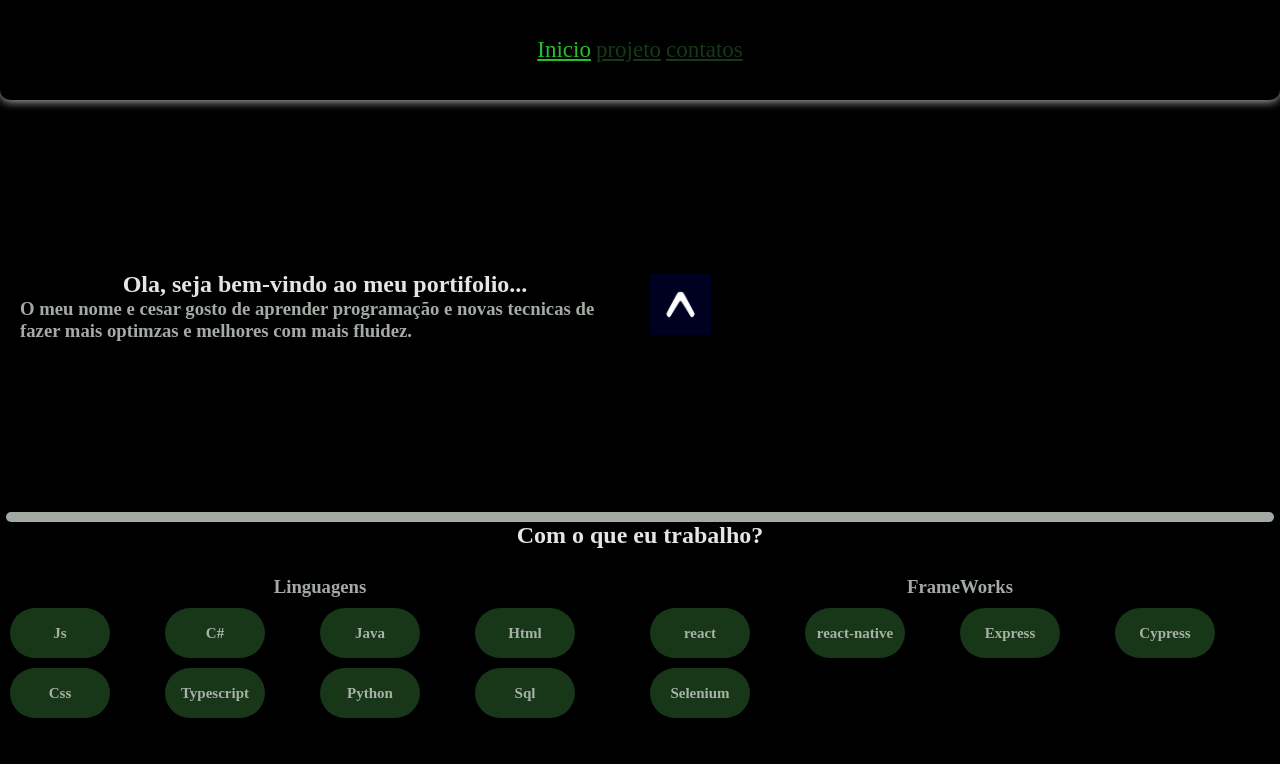
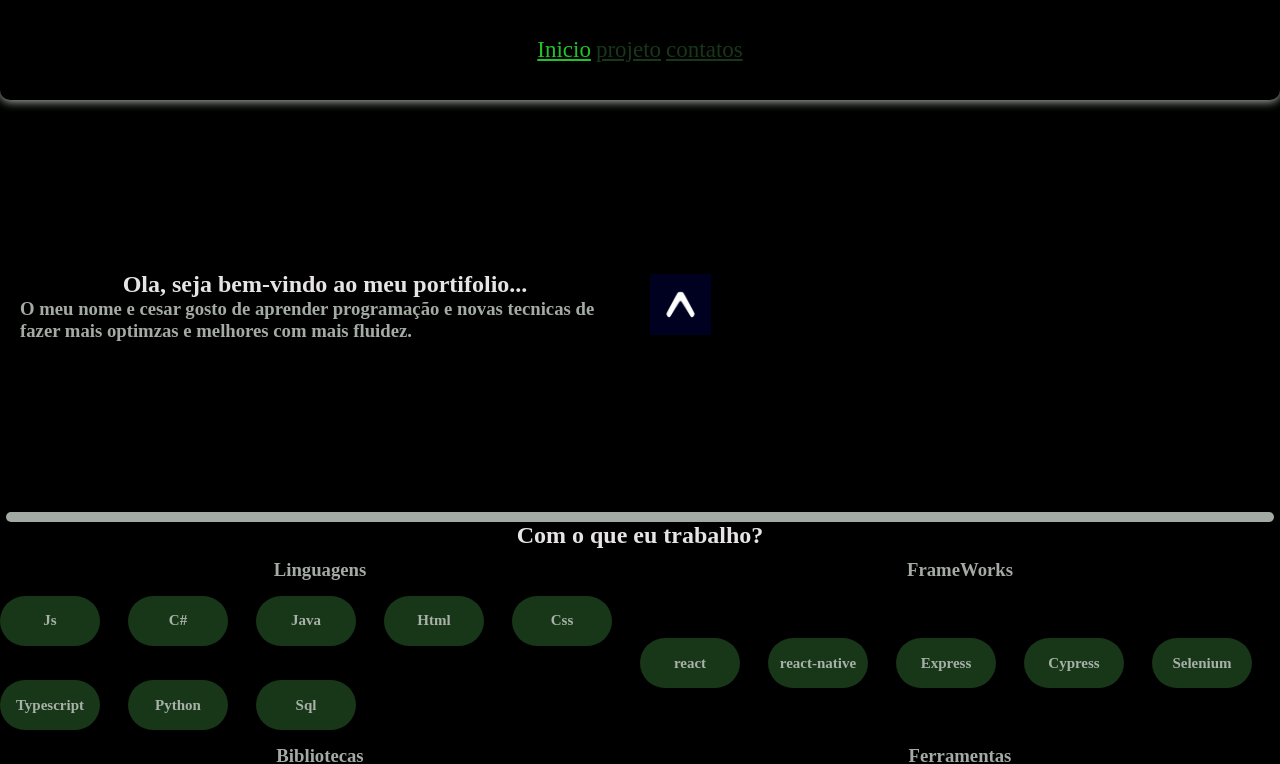
Before and after one commit to CCesar-c/Portafolio, a React (Vite) app: page / in a window 1280 px wide. Shown: the top 764 px of the page. Built offline with nearby package versions, Linux system fonts and the light colour scheme.

Commit message:
Update style.css

```diff
--- a/src/Styles/style.css
+++ b/src/Styles/style.css
@@ -22,7 +22,7 @@
  */
 #body {
   min-height: 100vh;
-  min-width: 100vw;
+  width: 100vw;
   display: flex;
   align-items: center;
   justify-content: center;
@@ -74,7 +74,7 @@
   display: grid;
   grid-template-columns: repeat(2,1fr);
   align-items: center;
-  justify-content: top;
+  justify-content: center;
   background-color: var(--negrito);
   min-height: 49vh;
   height: stretch;
@@ -99,6 +99,7 @@
   text-align: center;
   align-items: center;
   justify-content: center;
+  z-index: 100;
   background-color: var(--verde_leve);
 
   & h6 {
@@ -110,16 +111,24 @@
 .content-languages {
   height: 100%;
   width: 100%;
-  row-gap: 10px;
-  padding: 10px;
-  border: 0px solid red;
+  row-gap: 5px;
   display: grid;
-  grid-template-columns: repeat(4,1fr);
+  justify-content: center;
+  align-items: center;
+  z-index: 0;
+  grid-template-columns: repeat(5,1fr);
 }
+
 #content{
     display: flex;
     flex-direction: column;
     text-align: center;
+    height: 100%;
+    width: 100%;
+    min-height: 150px;
+    min-width: 500px;
+    align-items: center;
+    justify-content: center;
 }
 
 h3 {
@@ -139,7 +148,6 @@ a {
 
 @media screen and (max-width:700px){
     .content-languages {
-
       grid-template-columns: repeat(2,1fr);
     }
 
```
